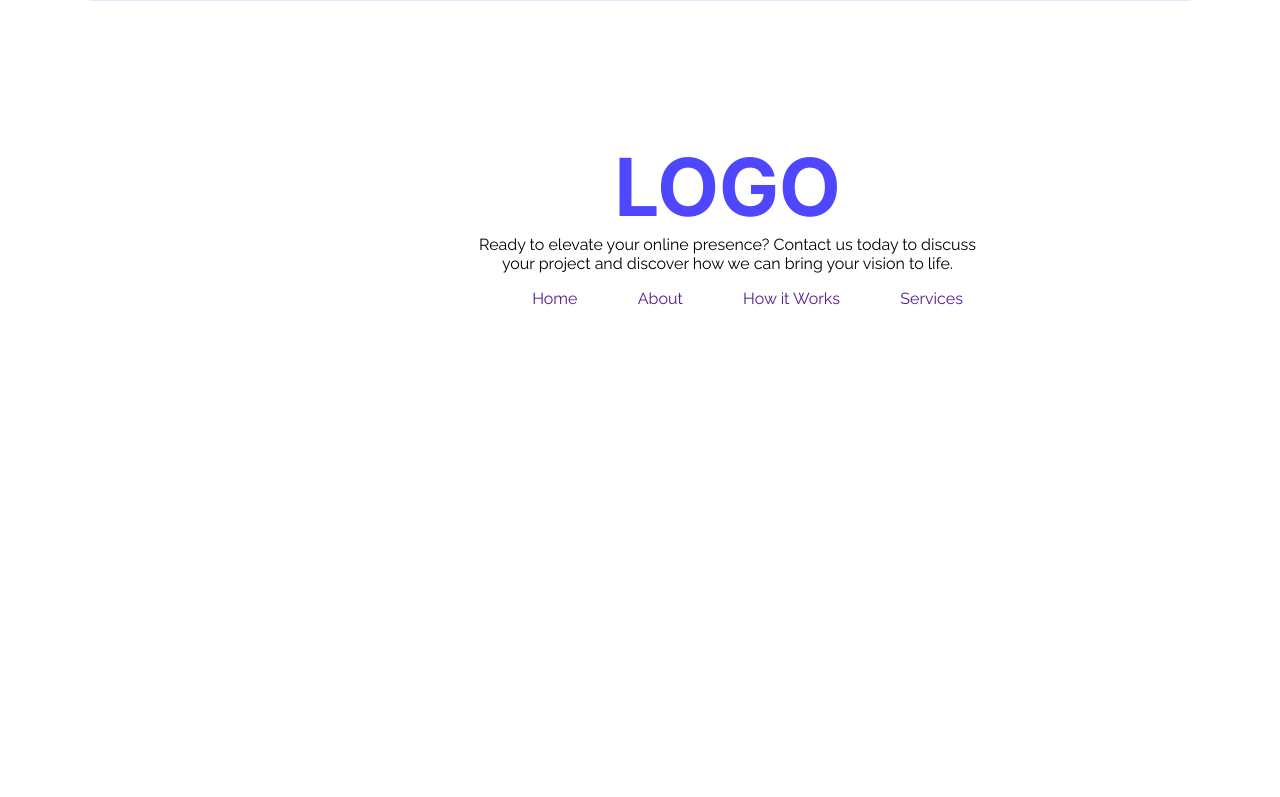
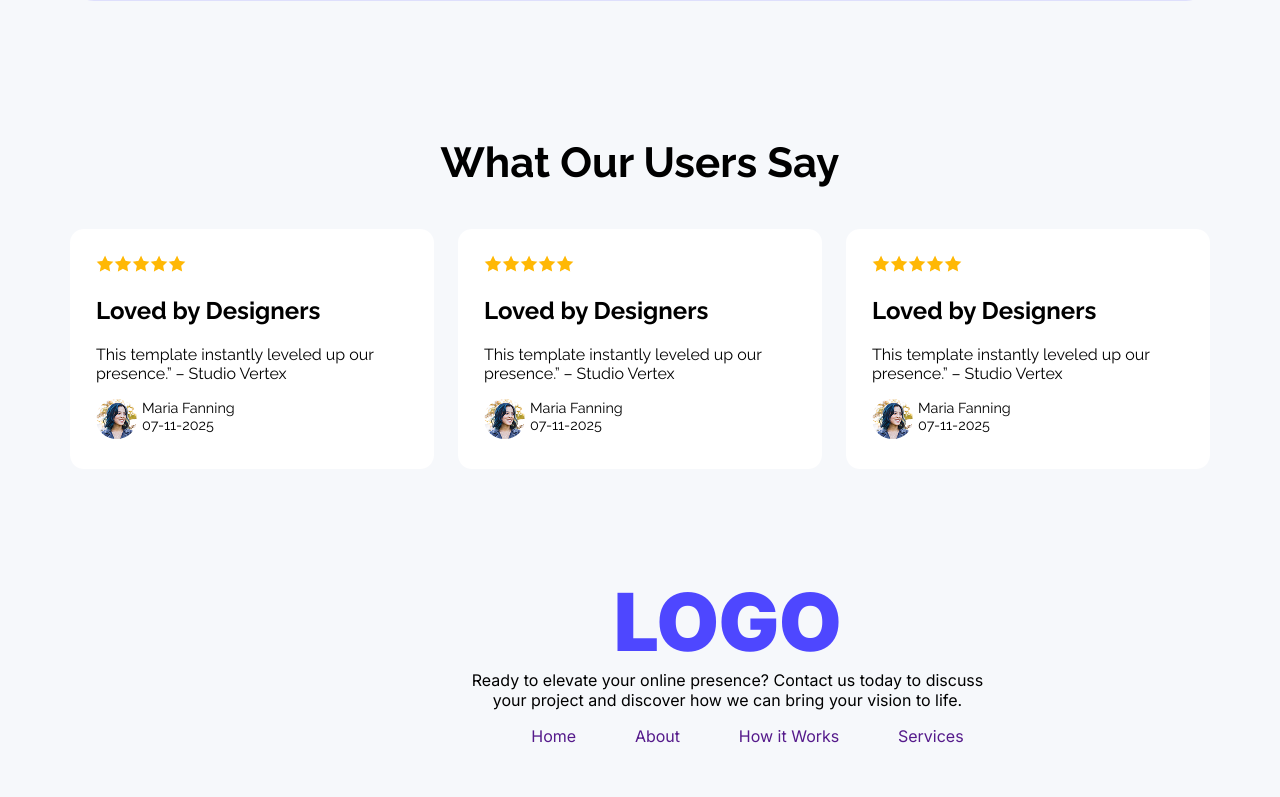
Before and after one commit to sadia641/first-assignment-repo, a plain HTML site: page index.html in a window 1280 px wide. Shown: the part 1571-2368 px from the top of the page. Before the commit the page ends 2033 px from the top, so only its background shows below. Drawn offline with Linux system fonts and the light colour scheme.

Commit message:
added cards

```diff
--- a/index.html
+++ b/index.html
@@ -74,6 +74,111 @@
 
         </section>
 
+        <section class="review">
+
+            <h3 class="card-head">What Our Users Say</h3>
+
+
+            <div class="review-div">
+
+                <div class="card-container">
+                    <div class="card">
+
+                <div class="star">
+                    <div><img src="images/icon-star.png" alt=""></div>
+                    <div><img src="images/icon-star.png" alt=""></div>
+                    <div><img src="images/icon-star.png" alt=""></div>
+                    <div><img src="images/icon-star.png" alt=""></div>
+                    <div><img src="images/icon-star.png" alt=""></div>
+                </div>
+                <h2 class= "card-title">
+
+                    Loved by Designers
+                </h2>
+                <p class="card-text" >
+
+                    This template instantly leveled up our <br> presence.” – Studio Vertex
+                </p>
+                <div class="card-ava">
+                    <div class="avater">
+                        <img class="ava" src="images/avatar.png" alt="">
+                    </div>
+
+                    <div class="commenter">
+                        <div class="com-name">Maria Fanning</div>
+                        <div class="com-date"> 07-11-2025</div>
+                    </div>
+
+                    </div>
+
+                </div>
+                    <div class="card">
+
+                <div class="star">
+                    <div><img src="images/icon-star.png" alt=""></div>
+                    <div><img src="images/icon-star.png" alt=""></div>
+                    <div><img src="images/icon-star.png" alt=""></div>
+                    <div><img src="images/icon-star.png" alt=""></div>
+                    <div><img src="images/icon-star.png" alt=""></div>
+                </div>
+                <h2 class= "card-title">
+
+                    Loved by Designers
+                </h2>
+                <p class="card-text" >
+
+                    This template instantly leveled up our <br> presence.” – Studio Vertex
+                </p>
+                <div class="card-ava">
+                    <div class="avater">
+                        <img class="ava" src="images/avatar.png" alt="">
+                    </div>
+
+                    <div class="commenter">
+                        <div class="com-name">Maria Fanning</div>
+                        <div class="com-date"> 07-11-2025</div>
+                    </div>
+
+                    </div>
+
+                </div>
+                    <div class="card">
+
+                <div class="star">
+                    <div><img src="images/icon-star.png" alt=""></div>
+                    <div><img src="images/icon-star.png" alt=""></div>
+                    <div><img src="images/icon-star.png" alt=""></div>
+                    <div><img src="images/icon-star.png" alt=""></div>
+                    <div><img src="images/icon-star.png" alt=""></div>
+                </div>
+                <h2 class= "card-title">
+
+                    Loved by Designers
+                </h2>
+                <p class="card-text" >
+
+                    This template instantly leveled up our <br> presence.” – Studio Vertex
+                </p>
+                <div class="card-ava">
+                    <div class="avater">
+                        <img class="ava" src="images/avatar.png" alt="">
+                    </div>
+
+                    <div class="commenter">
+                        <div class="com-name">Maria Fanning</div>
+                        <div class="com-date"> 07-11-2025</div>
+                    </div>
+
+                    </div>
+
+                </div>
+
+                </div>
+            </div>
+
+
+        </section>
+
     </main>
     <footer>
         <section class="footer">
@@ -82,7 +187,7 @@
 
                 LOGO
             </div>
-            <div class="f-para">
+            <div class="f-para inter-normal">
 
                 Ready to elevate your online presence? Contact us today to discuss <br> your project and discover how we can bring your vision to life.
             </div>
@@ -91,28 +196,28 @@
             <ul>
                 <li>
 
-                <a class="f-li" href="" >Home</a>
+                <a class="f-li inter-normal" href="" >Home</a>
 
 
                 </li>
 
                  <li>
 
-                <a class="f-li" href="" >About</a>
+                <a class="f-li inter-normal" href="" >About</a>
 
 
                 </li>
 
                  <li>
 
-                <a class="f-li" href="" > How it Works </a>
+                <a class="f-li inter-normal " href="" > How it Works </a>
 
 
                 </li>
 
                  <li>
 
-                <a class="f-li" href="" >Services</a>
+                <a class="f-li inter-normal" href="" >Services</a>
 
 
                 </li>
--- a/styles/project.css
+++ b/styles/project.css
@@ -1,5 +1,6 @@
 body{
     max-width: 1450px;
+    background-color: rgba(170, 195, 222, 0.103);
 }
 
 main{
@@ -9,10 +10,8 @@ main{
 .inter-normal {
   font-family: "Inter", sans-serif;
   font-optical-sizing: auto;
- font-weight:400;
+  font-weight:400;
   font-style: normal;
-  color: #4E47FF;
-  font-size:30px;
 }
 
 
@@ -25,6 +24,10 @@ main{
 
    .logo-div{
     margin-left: 150px;
+    font-weight:900;
+    color: #4E47FF;
+    font-size:34px;
+
    }
 
 nav{
@@ -159,6 +162,41 @@ height: 698px;
 
 }
 
+
+.star{
+    display: flex;
+
+}
+.card-head{
+    font-weight: bold;
+    font-size: 42px;
+    text-align: center;
+}
+
+.card-ava{
+    display: flex;
+    gap: 5px;
+}
+.commenter{
+    font-size: 0.9em;
+}
+.ava{
+    border-radius: 50%;
+}
+.card{
+    width: 360px;
+    border: 2px solid white;
+    background-color: white;
+    border-radius: 14px;
+    padding: 24px;
+
+}
+
+.card-container{
+    display: flex;
+    gap: 24px;
+}
+
 footer ul{
     display: flex;
         justify-content: space-around
@@ -176,7 +214,7 @@ footer ul  li{
 
 
 .f-title{
-    font-weight: bold;
+    font-weight:900;
     font-size: 80px;
     color: #4E47FF;
     text-align: center;
```
